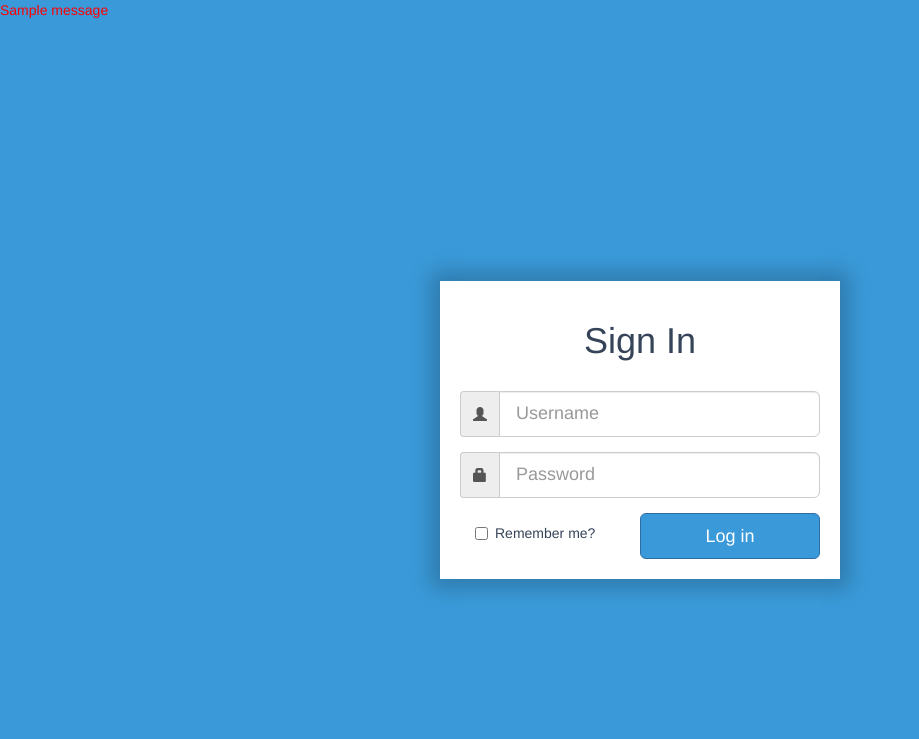
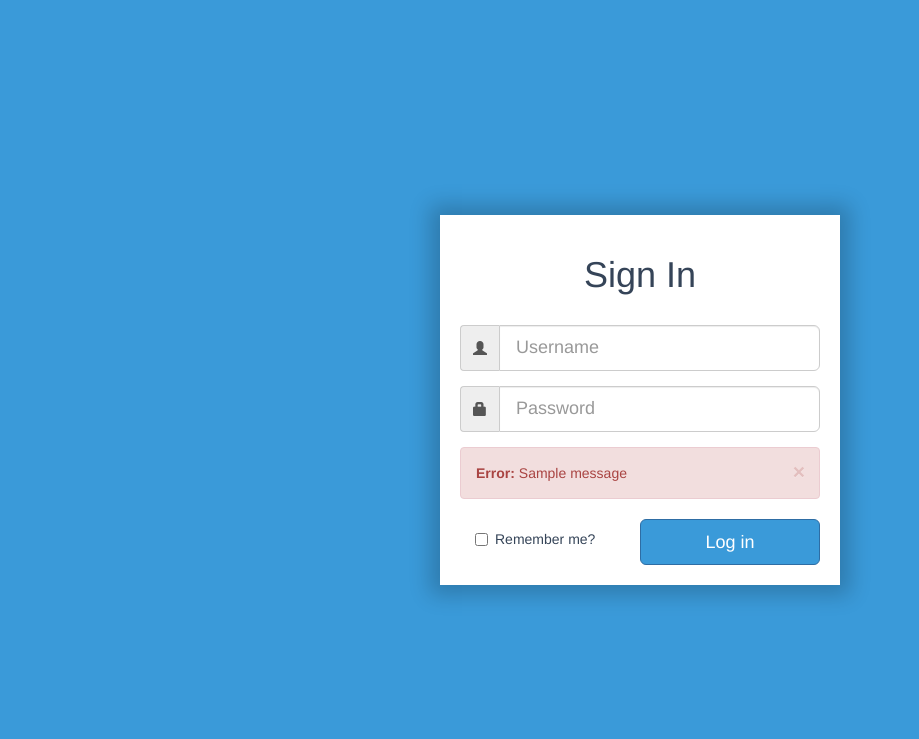
Before and after one commit to ntocampos/flask-blog, a Flask app: page /login in a window 1280 px wide. Shown: the top 739 px of the page, without its empty margins (0-919 px from the left). After the commit the page ends 601 px from the top, so only its background shows below. Run offline with Flask 2, Linux system fonts and the light colour scheme; tables that the repository leaves empty hold one stand-in row (values such as "Sample post"); one stand-in notice (Sample message) is shown; some libraries are stand-ins or nearby versions.

Commit message:
Adding the alert to show a wrong username error message.

```diff
--- a/templates/login.html
+++ b/templates/login.html
@@ -13,13 +13,6 @@
     <link href="{{ url_for('static', filename='css/login.css') }}" rel="stylesheet">
 </head>
 <body>
-    {% with messages = get_flashed_messages() %}
-        {% if messages %}
-            {% for message in messages %}
-            <p style='color: red;'>{{ message }}</p>
-            {% endfor %}
-        {% endif %}
-    {% endwith %}
     <div class="flex-container">
         <div class="flex-subcontainer">
             <div class="container">
@@ -41,12 +34,23 @@
                             <input class="form-control" type="password" name="password" placeholder="Password">
                         </div>
                     </div>
+                    {% with messages = get_flashed_messages() %}
+                    {% if messages %}
+                    {% for message in messages %}
+                    <div class="alert alert-danger alert-dismissible" role="alert">
+                        <button type="button" class="close" data-dismiss="alert" aria-label="Close"><span aria-hidden="true">&times;</span></button>
+                        <strong>Error: </strong> {{ message }}
+                    </div>
+                    {% endfor %}
+                    {% endif %}
+                    {% endwith %}
                     <div class="col-sm-6 checkbox">
                         <label for="remember_me">
                             <input type="checkbox" id="remember_me" name="remember_me"> Remember me?
                         </label>
                     </div>
                     <input class="btn btn-primary btn-lg col-sm-6" type="submit" name="name" value="Log in">
+
                 </form>
             </div>
         </div>
```
